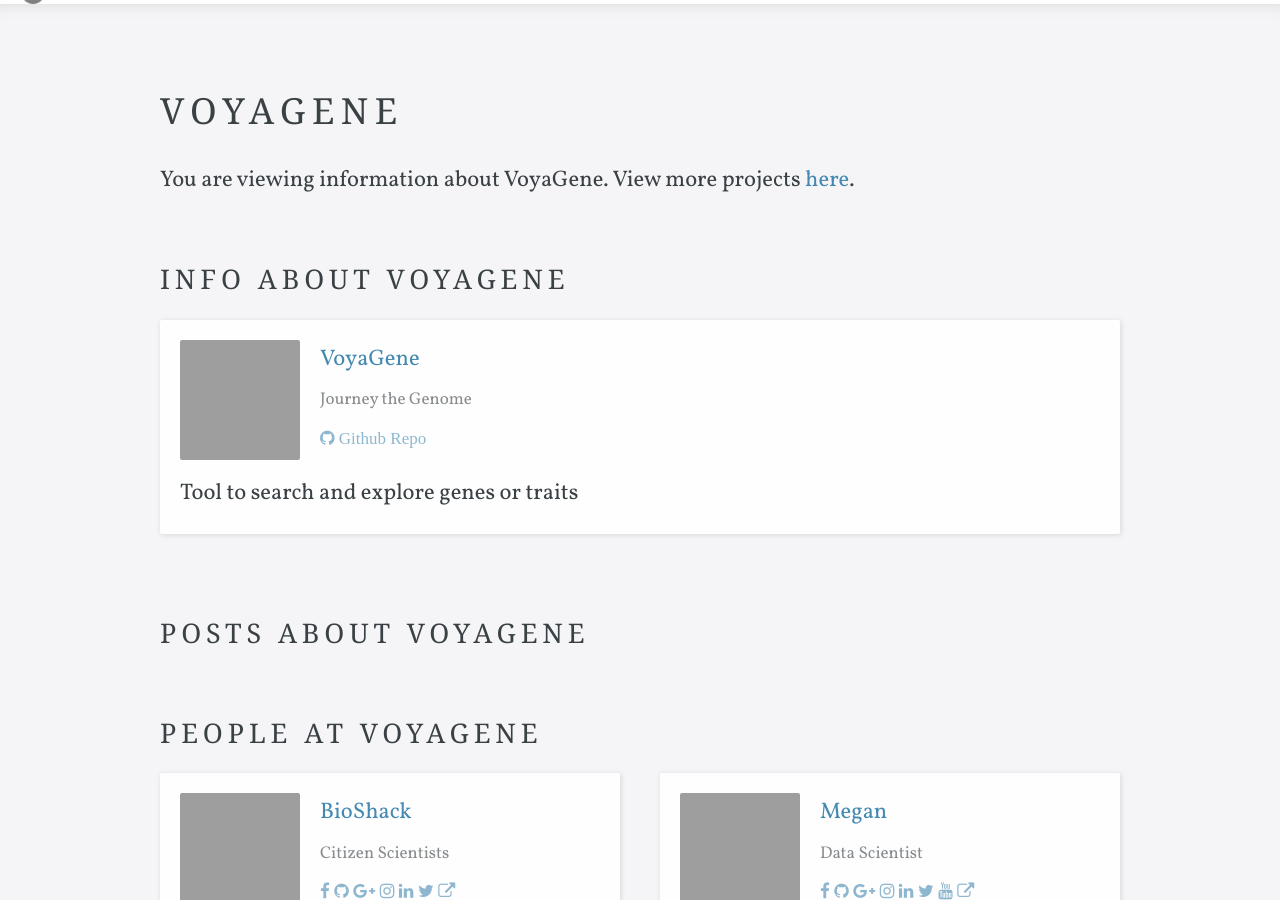
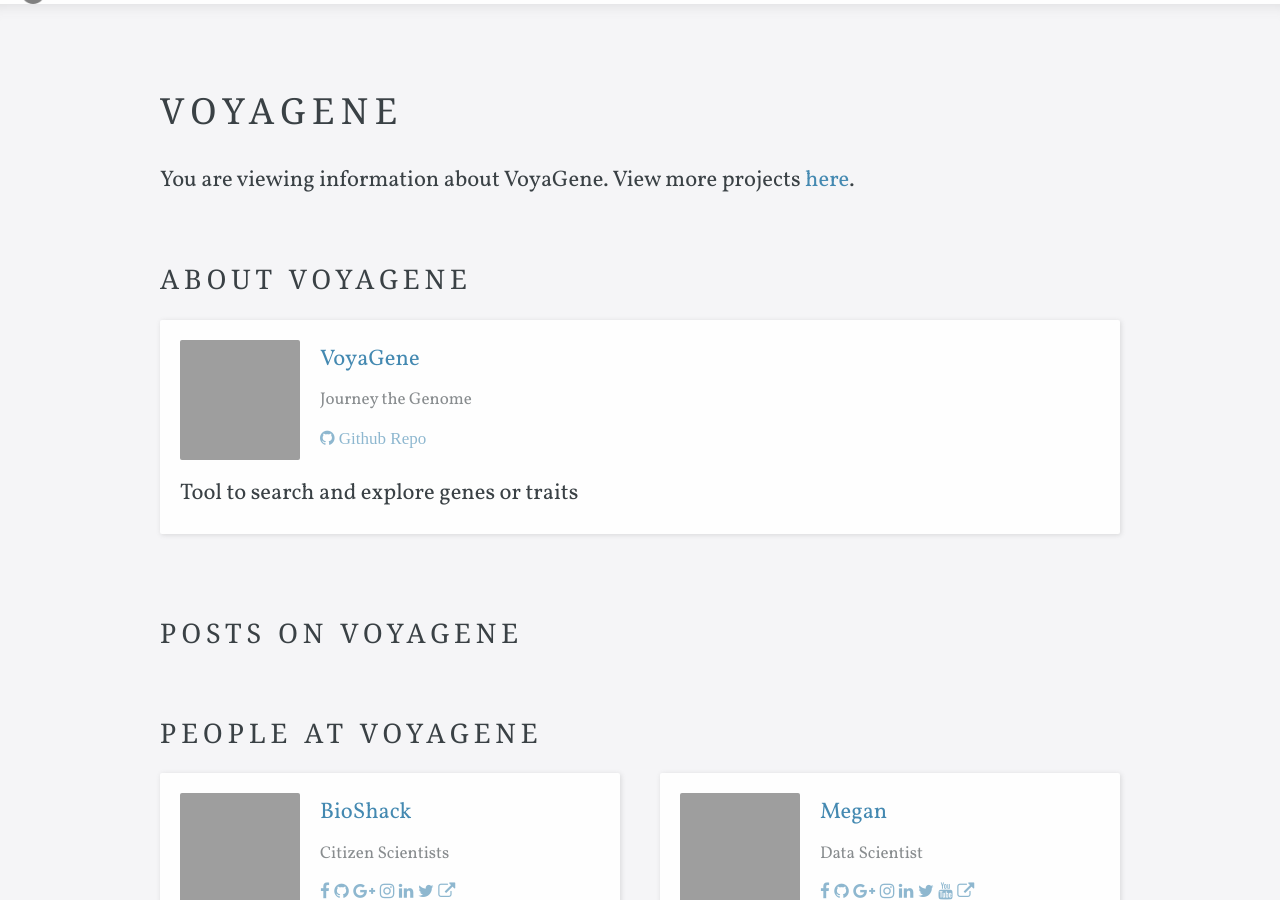
Before and after one commit to bioshack/d8a, a Jekyll site: the page built from projects/voyagene.html, in a window 1280 px wide and 900 px high, scrolled down 416 px. Built offline with Jekyll 4.4.1, drawn with Linux system fonts in a browser that asks for light colours; some web fonts are replaced; grey boxes are pictures that could not be loaded.

Commit message:
Edit headings

```diff
--- a/_layouts/project.html
+++ b/_layouts/project.html
@@ -4,7 +4,7 @@ layout: page
 
 <p>You are viewing information about {{ page.title }}. View more projects <a href="/projects">here</a>.</p>
 
-<h3>Info About {{ page.title}}</h3>
+<h3>About {{ page.title}}</h3>
 
 <ul class="staff-list">
 {% assign projects = site.projects | where: 'name', page.title %}
@@ -15,7 +15,7 @@ layout: page
 	{% endfor %}
 </ul>
 
-<h3>Posts About {{ page.title}}</h3>
+<h3>Posts On {{ page.title}}</h3>
 
 <ol class="post-links post-list">
 {% assign title = page.title | slugify %}
```
